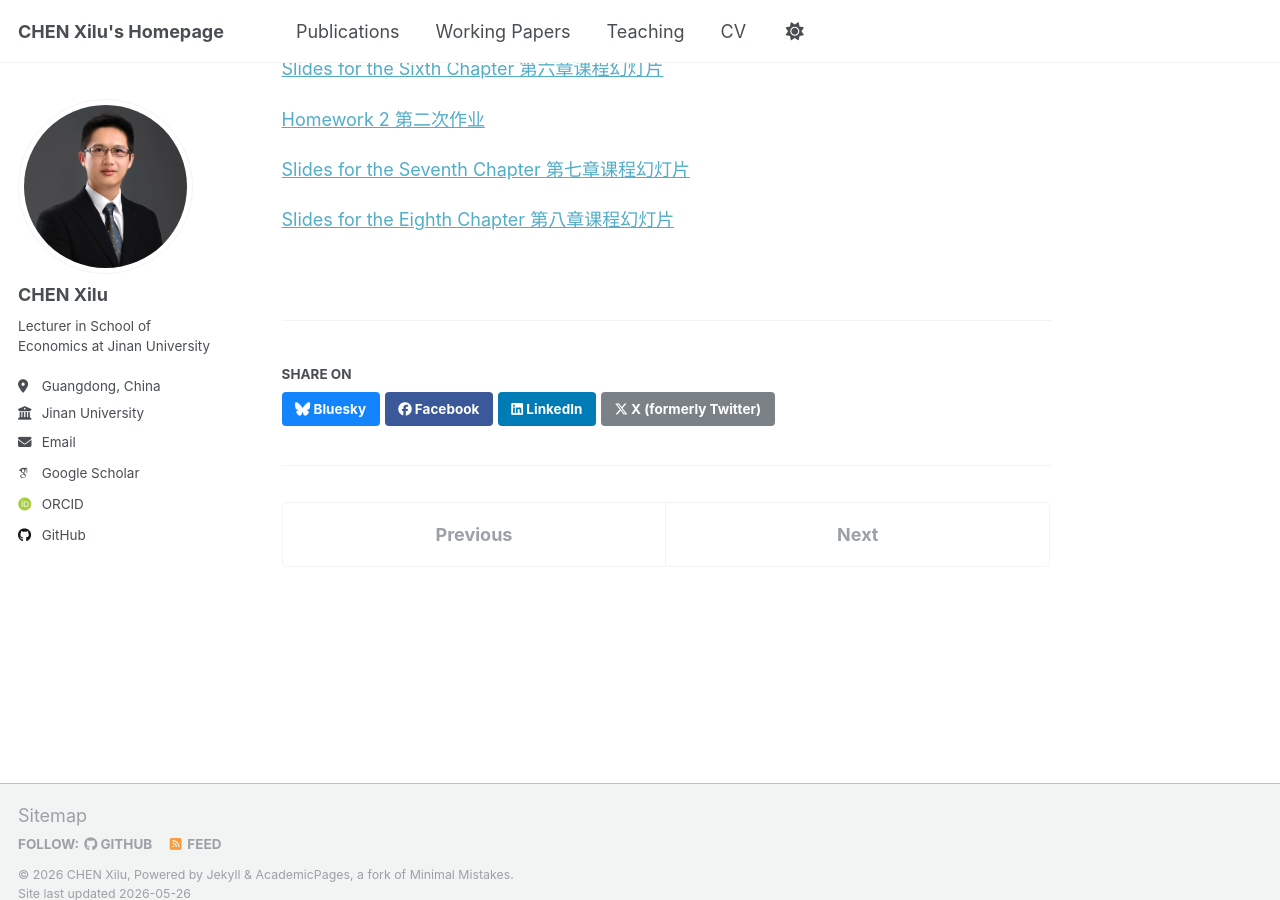
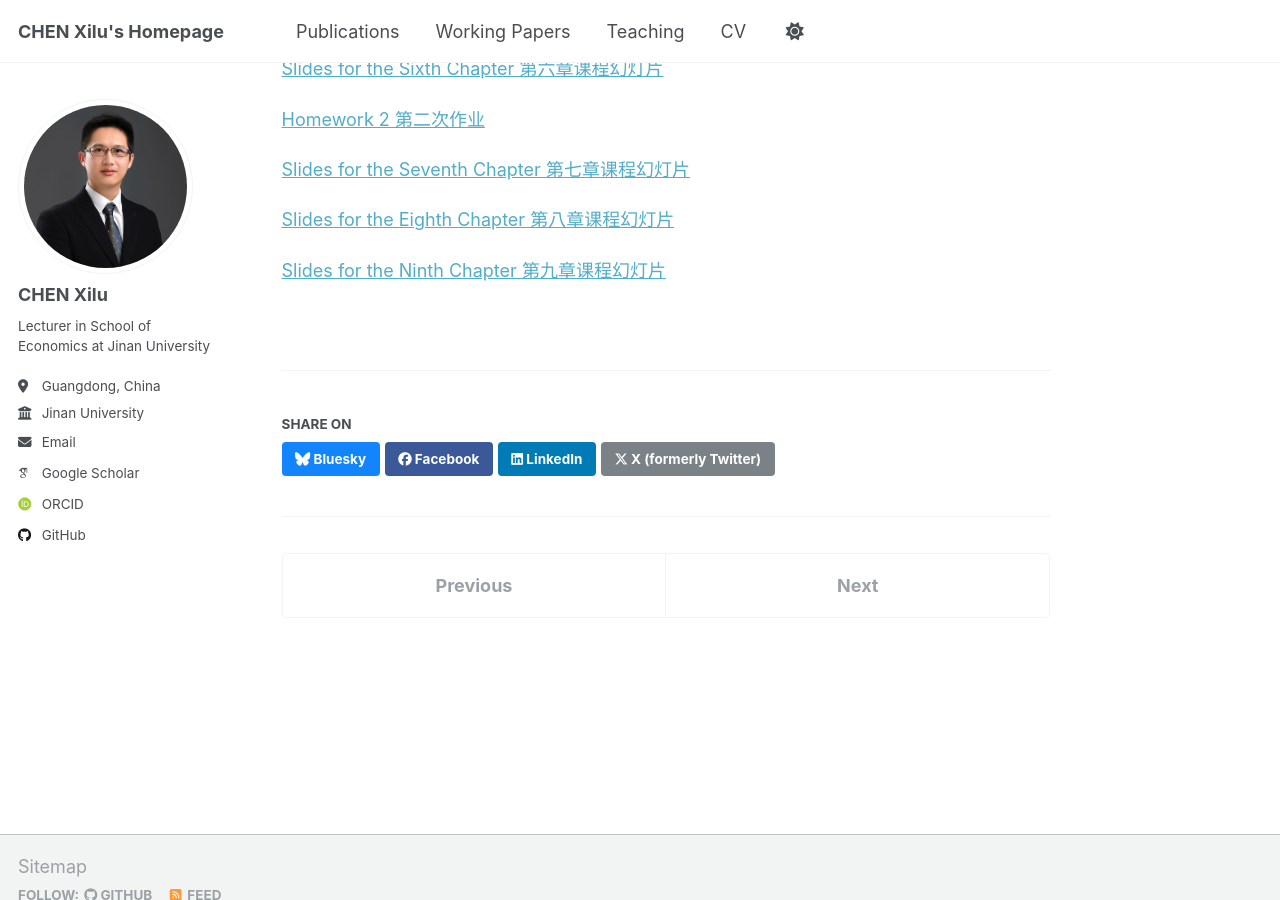
Before and after one commit to Xilu-CHEN/xilu-chen.github.io, a Jekyll site: the page built from _teaching/data_econ.md, in a window 1280 px wide and 900 px high, scrolled down 493 px. Built offline with Jekyll 4.4.1, drawn with Linux system fonts in a browser that asks for light colours; some web fonts are replaced; a script that is not in the unit is left out.

Commit message:
Add slides link for the Ninth Chapter

```diff
--- a/_teaching/data_econ.md
+++ b/_teaching/data_econ.md
@@ -29,3 +29,5 @@ location: Guangdong, China
 [Slides for the Seventh Chapter 第七章课程幻灯片](http://xilu-chen.github.io/files/teaching_data_econ/《数据经济学》第7章.pdf){:target="_blank"}
 
 [Slides for the Eighth Chapter 第八章课程幻灯片](http://xilu-chen.github.io/files/teaching_data_econ/《数据经济学》第8章.pdf){:target="_blank"}
+
+[Slides for the Ninth Chapter 第九章课程幻灯片](http://xilu-chen.github.io/files/teaching_data_econ/《数据经济学》第9章.pdf){:target="_blank"}
```
